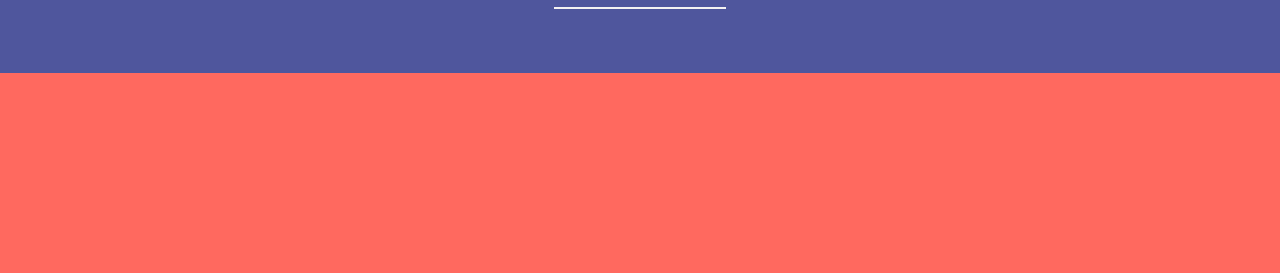
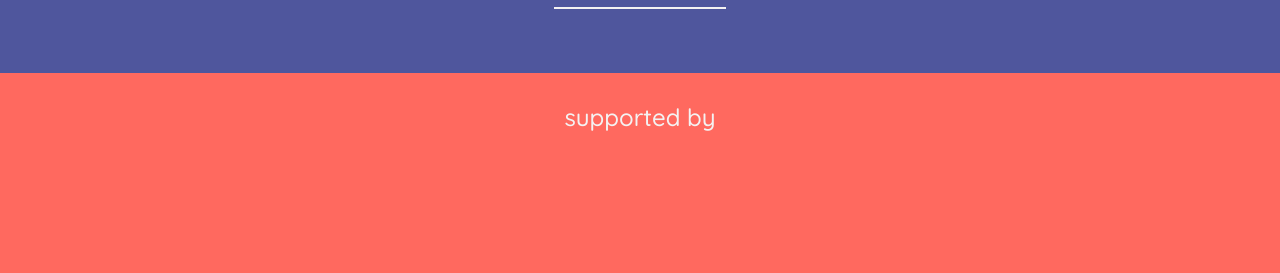
Before and after one commit to WageCheck/workerbird-website, a PHP site: page / in a window 1280 px wide. Shown: the part 1739-2012 px from the top of the page. Before the commit the page ends 1812 px from the top, so only its background shows below. Run offline with PHP 8.4, Linux system fonts and the light colour scheme; some web fonts are replaced.

Commit message:
add skeleton for supported by section Relates #6

```diff
--- a/index.html
+++ b/index.html
@@ -79,6 +79,9 @@
                 <p id="contact__cta"><a href="mailto:hello@workerbird.co.uk">hello@workerbird.co.uk</a></p>
             </div>
         </section>
+        <section id="supported">
+            <h2>supported by</h2>
+        </section>
     </main>
 
 </body>
--- a/style.css
+++ b/style.css
@@ -111,3 +111,9 @@ a {
 #contact {
     background-color: rgb(79, 86, 157);
 }
+
+#supported {
+    height: 200px;
+    color: rgb(244, 242, 242);
+    background-color: rgb(255, 105, 95);
+}
```
